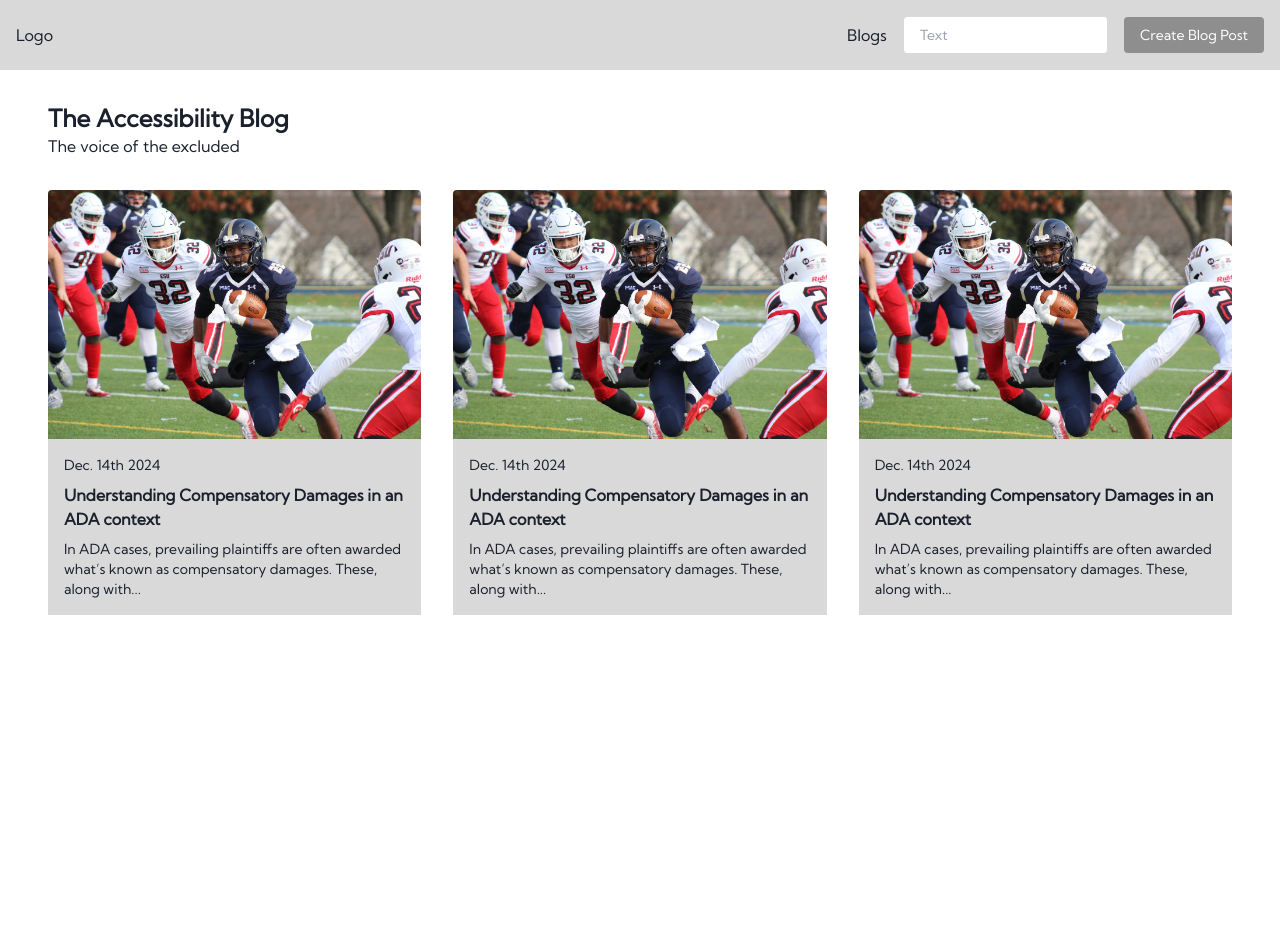
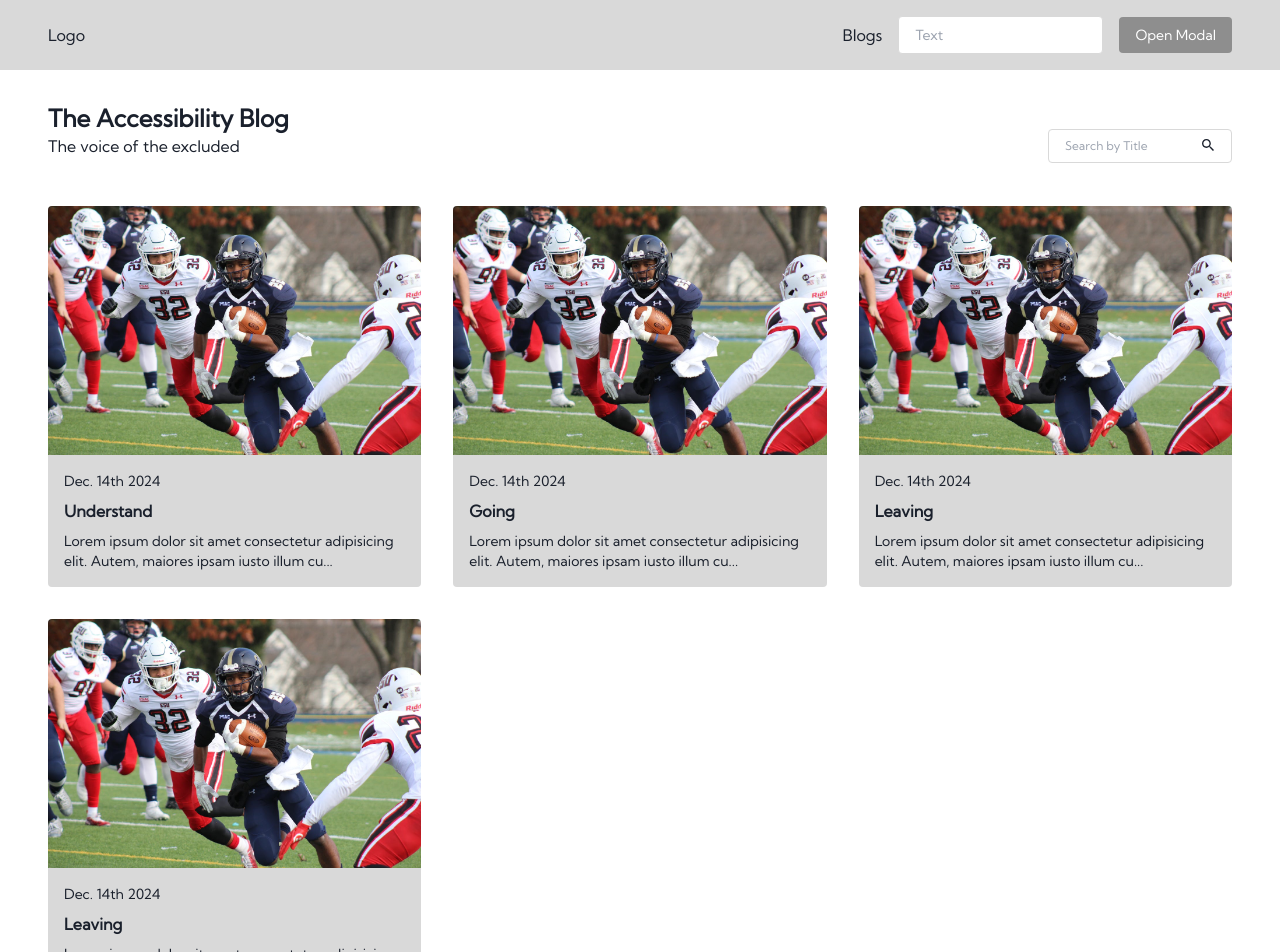
Before and after one commit to Marcos8060/blog_test, a Next.js app: page / in a window 1280 px wide. Shown: the top 952 px of the page. Before the commit the page ends 800 px from the top, so only its background shows below. Built offline with nearby package versions, Linux system fonts and the light colour scheme.

Commit message:
fixed the search logic

```diff
--- a/src/components/blogData.tsx
+++ b/src/components/blogData.tsx
@@ -1,20 +1,46 @@
 export const blogData = [
   {
     id: 1,
-        pub_date: 'Dec. 14th 2024',
-        title: 'Understanding Compensatory Damages in an ADA context',
-        description: 'In ADA cases, prevailing plaintiffs are often awarded what’s known as compensatory damages. These, along with...'
+    pub_date: "Dec. 14th 2024",
+    title: "Understand",
+    description: `Lorem ipsum dolor sit amet consectetur adipisicing elit. Autem, maiores
+        ipsam iusto illum cupiditate ut non repudiandae magni officiis iure in
+        pariatur labore inventore aut optio animi officia, explicabo commodi!
+        Corporis molestias commodi harum facere nostrum earum. Quos itaque
+        pariatur, tenetur debitis adipisci eaque fugiat praesentium nostrum
+        maxime cumque neque.`,
   },
   {
     id: 2,
-        pub_date: 'Dec. 14th 2024',
-        title: 'Understanding Compensatory Damages in an ADA context',
-        description: 'In ADA cases, prevailing plaintiffs are often awarded what’s known as compensatory damages. These, along with...'
+    pub_date: "Dec. 14th 2024",
+    title: "Going",
+    description: `Lorem ipsum dolor sit amet consectetur adipisicing elit. Autem, maiores
+        ipsam iusto illum cupiditate ut non repudiandae magni officiis iure in
+        pariatur labore inventore aut optio animi officia, explicabo commodi!
+        Corporis molestias commodi harum facere nostrum earum. Quos itaque
+        pariatur, tenetur debitis adipisci eaque fugiat praesentium nostrum
+        maxime cumque neque.`,
   },
   {
     id: 3,
-        pub_date: 'Dec. 14th 2024',
-        title: 'Understanding Compensatory Damages in an ADA context',
-        description: 'In ADA cases, prevailing plaintiffs are often awarded what’s known as compensatory damages. These, along with...'
+    pub_date: "Dec. 14th 2024",
+    title: "Leaving",
+    description: `Lorem ipsum dolor sit amet consectetur adipisicing elit. Autem, maiores
+        ipsam iusto illum cupiditate ut non repudiandae magni officiis iure in
+        pariatur labore inventore aut optio animi officia, explicabo commodi!
+        Corporis molestias commodi harum facere nostrum earum. Quos itaque
+        pariatur, tenetur debitis adipisci eaque fugiat praesentium nostrum
+        maxime cumque neque.`,
   },
-]
+  {
+    id: 4,
+    pub_date: "Dec. 14th 2024",
+    title: "Leaving",
+    description: `Lorem ipsum dolor sit amet consectetur adipisicing elit. Autem, maiores
+        ipsam iusto illum cupiditate ut non repudiandae magni officiis iure in
+        pariatur labore inventore aut optio animi officia, explicabo commodi!
+        Corporis molestias commodi harum facere nostrum earum. Quos itaque
+        pariatur, tenetur debitis adipisci eaque fugiat praesentium nostrum
+        maxime cumque neque.`,
+  },
+];
--- /dev/null
+++ b/src/components/create-blog-modal.tsx
@@ -0,0 +1,106 @@
+import {
+  Modal,
+  ModalOverlay,
+  ModalContent,
+  ModalHeader,
+  ModalFooter,
+  ModalBody,
+  ModalCloseButton,
+  Button,
+  useDisclosure,
+} from "@chakra-ui/react";
+
+function CreateBlogModal() {
+  const { isOpen, onOpen, onClose } = useDisclosure();
+  return (
+    <>
+      <button
+        className="bg-button text-white px-4 py-2 rounded text-sm"
+        onClick={onOpen}
+      >
+        Open Modal
+      </button>
+
+      <Modal isOpen={isOpen} onClose={onClose}>
+        <ModalOverlay />
+        <ModalContent maxW="600px" padding={4}>
+          <ModalBody>
+            <section className="space-y-2">
+              <h1 className="font-bold">Create Blog Post</h1>
+              <p className="text-sm">
+                Enter your blog details here. Click save when you are done.
+              </p>
+              <form>
+                <section className="space-y-2">
+                  <div>
+                    <label className="text-sm" htmlFor="">
+                      Blog Title
+                    </label>
+                    <input
+                      className="border border-primary rounded px-4 py-2 text-xs focus:outline-none w-full"
+                      type="text"
+                      placeholder="Harry Potter"
+                    />
+                  </div>
+                  <div>
+                    <label className="text-sm" htmlFor="">
+                      Blog Date
+                    </label>
+                    <input
+                      className="border border-primary rounded px-4 py-2 text-xs focus:outline-none w-full"
+                      type="date"
+                    />
+                  </div>
+                  <div>
+                    <label className="text-sm" htmlFor="">
+                      Slug
+                    </label>
+                    <input
+                      className="border border-primary rounded px-4 py-2 text-xs focus:outline-none w-full"
+                      type="text"
+                      placeholder="Harry Potter"
+                    />
+                  </div>
+                  <div>
+                    <label className="text-sm" htmlFor="">
+                      Image
+                    </label>
+                    <div className="border-dashed border border-primary rounded px-4 py-8 flex flex-col items-center justify-center space-y-2">
+                      <p className="text-xs text-link">
+                        Please upload images in 100x100 pixels size in either
+                        PNG or JPEG format
+                      </p>
+                      <button className="bg-button px-4 py-2 rounded text-white text-xs block">
+                        Browse files
+                      </button>
+                    </div>
+                  </div>
+                  <div>
+                    <label className="text-sm" htmlFor="">
+                      Content
+                    </label>
+                    <textarea
+                      className="border border-primary rounded px-4 py-2 text-xs focus:outline-none w-full"
+                      placeholder="Harry Potter"
+                    />
+                  </div>
+                </section>
+              </form>
+            </section>
+          </ModalBody>
+
+          <ModalFooter>
+            <button
+              className="bg-button text-white px-4 py-2 rounded text-sm"
+              onClick={onClose}
+            >
+              Save Changes
+            </button>
+          </ModalFooter>
+        </ModalContent>
+      </Modal>
+    </>
+  );
+}
+
+export default CreateBlogModal;
--- /dev/null
+++ b/src/components/footer.tsx
@@ -0,0 +1,16 @@
+import React from 'react'
+
+const Footer = () => {
+  return (
+    <section className='bg-primary sm:px-12 px-4 py-4 flex items-center justify-between'>
+        <div>
+            <h1>Logo</h1>
+        </div>
+        <div>
+            <p className='text-sm'>Copyright@2023. BlogPost</p>
+        </div>
+    </section>
+  )
+}
+
+export default Footer
--- a/src/components/header.tsx
+++ b/src/components/header.tsx
@@ -1,8 +1,9 @@
 import React from 'react'
+import CreateBlogModal from './create-blog-modal'
 
 const Header = () => {
   return (
-    <section className='bg-primary flex items-center justify-between p-4'>
+    <section className='bg-primary flex items-center justify-between sm:px-12 px-4 py-4'>
         <div>
             <h1>Logo</h1>
         </div>
@@ -14,7 +15,8 @@ const Header = () => {
                 <input className='border border-primary px-4 py-2 rounded text-sm focus:outline-none' type="text" placeholder='Text' />
             </div>
             <div>
-                <button className='bg-button text-white px-4 py-2 rounded text-sm'>Create Blog Post</button>
+                <CreateBlogModal />
+                {/* <button className='bg-button text-white px-4 py-2 rounded text-sm'>Create Blog Post</button> */}
             </div>
         </div>
     </section>
--- a/src/pages/blogDetail/[id].tsx
+++ b/src/pages/blogDetail/[id].tsx
@@ -1,6 +1,9 @@
 import React from "react";
 import { useRouter } from "next/router";
 import { HiOutlineArrowNarrowLeft } from "react-icons/hi";
+import Link from "next/link";
+import Header from "@/components/header";
+import Footer from "@/components/footer";
 
 const BlogDetailSection = () => {
   const router = useRouter();
@@ -9,18 +12,28 @@ const BlogDetailSection = () => {
   const blogItem = data ? JSON.parse(data as string) : null;
 
   return (
+    <>
+      <Header />
       <section className="sm:px-12 px-4 py-8">
-      <div className="flex items-center gap-4">
+        <Link href="/" className="flex items-center gap-4 hover:text-link">
           <HiOutlineArrowNarrowLeft />
           <p>Back to Blog Posts</p>
-      </div>
-      <div className="mt-12 w-10/12 mx-auto space-y-4">
-        <h1 className="text-center text-xl font-semibold">{blogItem.title}</h1>
+        </Link>
+        <div className="mt-12 md:w-8/12 mx-auto space-y-4">
+          <h1 className="text-center text-xl font-semibold">
+            {blogItem.title}
+          </h1>
           <p className="text-center text-sm mt-2">{blogItem.pub_date}</p>
-        <img className="h-80 w-full object-cover" src="/images/sports.jpg" alt="" />
+          <img
+            className="h-80 w-full object-cover rounded"
+            src="/images/sports.jpg"
+            alt=""
+          />
           <p className="text-sm">{blogItem.description}</p>
         </div>
       </section>
+      <Footer />
+    </>
   );
 };
 
--- a/src/pages/blogSection.tsx
+++ b/src/pages/blogSection.tsx
@@ -1,28 +1,65 @@
 import { blogData } from "@/components/blogData";
+import { filter } from "@chakra-ui/react";
 import Link from "next/link";
-import React from "react";
+import React, { useState } from "react";
+import { IoMdSearch } from "react-icons/io";
 
 const BlogSection = () => {
+  const [searchQuery, setSearchQuery] = useState("");
+
+  // Function to truncate text
+  const truncateText = (text: string, maxLength: number) => {
+    if (text.length <= maxLength) {
+      return text;
+    }
+    return text.substring(0, maxLength) + "...";
+  };
+
+  // Filter blogs by title
+  const filteredBlogs = blogData.filter((data) =>
+    data.title.toLowerCase().includes(searchQuery.toLowerCase())
+  );
+
   return (
     <section className="sm:px-12 px-4 py-8">
-      <div className="mb-8">
-        <h1 className="text-2xl font-semibold">The Accessibility Blog</h1>
-        <p>The voice of the excluded </p>
-      </div>
+      <section className="flex items-center justify-between">
+        <div className="mb-8">
+          <h1 className="text-2xl font-semibold">The Accessibility Blog</h1>
+          <p>The voice of the excluded</p>
+        </div>
+        <div className="relative">
+          <input
+            className="border border-primary rounded px-4 py-2 text-xs focus:outline-none w-full focus:w-96"
+            type="text"
+            placeholder="Search by Title"
+            value={searchQuery}
+            onChange={(e) => setSearchQuery(e.target.value)}
+          />
+          <IoMdSearch className="absolute top-2 right-4" />
+        </div>
+      </section>
+
+      <p className="text-center my-4 font-bold text-sm">{searchQuery && `Showing ${filteredBlogs.length} Result(s) of "${searchQuery}"`}</p>
 
       <section className="grid md:grid-cols-3 grid-cols-1 gap-8">
-        {blogData.map((data) => (
-          <Link key={data.id} href={{ pathname: `/blogDetail/${data.id}`, query: { data: JSON.stringify(data) } }}>
+        {(searchQuery ? filteredBlogs : blogData).map((data) => (
+          <Link
+            key={data.id}
+            href={{
+              pathname: `/blogDetail/${data.id}`,
+              query: { data: JSON.stringify(data) },
+            }}
+          >
             <div className="w-full">
               <img
                 className="w-full rounded-tl rounded-tr"
                 src="/images/sports.jpg"
                 alt=""
               />
-              <div className="bg-primary p-4 space-y-2">
+              <div className="bg-primary p-4 space-y-2 rounded-br rounded-bl">
                 <p className="text-sm">{data.pub_date}</p>
                 <h1 className="font-semibold">{data.title}</h1>
-                <p className="text-sm">{data.description}</p>
+                <p className="text-sm">{truncateText(data.description, 100)}</p>
               </div>
             </div>
           </Link>
--- a/src/pages/index.tsx
+++ b/src/pages/index.tsx
@@ -1,6 +1,7 @@
 import { Inter } from "next/font/google";
 import Header from "@/components/header";
 import BlogSection from "./blogSection";
+import Footer from "@/components/footer";
 
 const inter = Inter({ subsets: ["latin"] });
 
@@ -9,6 +10,7 @@ export default function Home() {
     <>
       <Header />
       <BlogSection />
+      <Footer />
     </>
   );
 }
--- a/tailwind.config.ts
+++ b/tailwind.config.ts
@@ -10,7 +10,8 @@ const config: Config = {
     colors:{
       primary: '#D9D9D9',
       button: '#8E8E8E',
-      white: '#ffffff'
+      white: '#ffffff',
+      link: '#0055CC',
     }
   },
   plugins: [],
```
Lines whose indentation alone changed are shown as unchanged.
